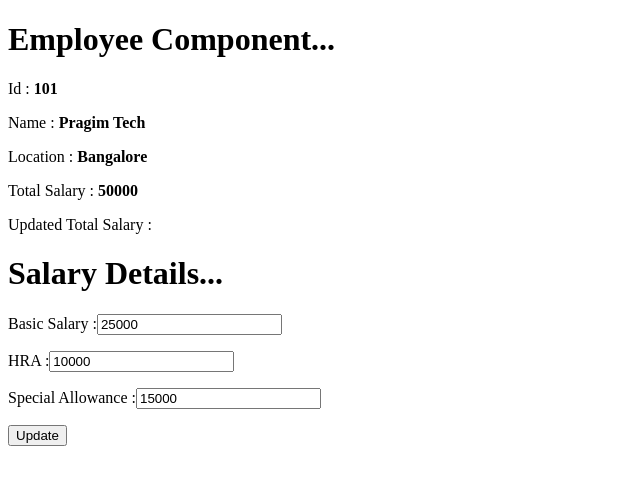
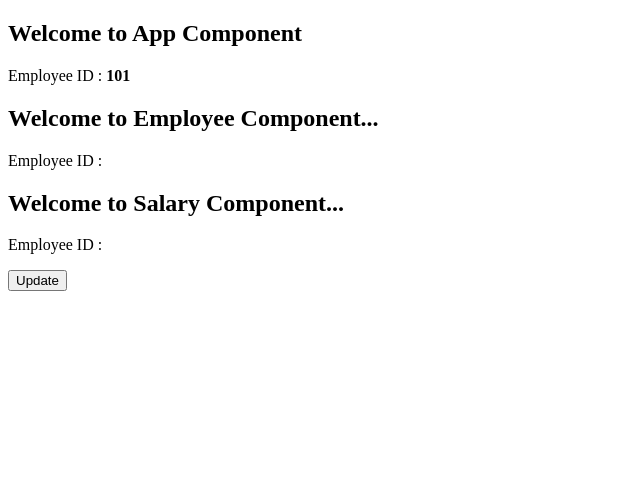
Before and after one commit to Ullvang/ReactTutorial, a React (Create React App) app: page / in a window 1280 px wide. Shown: the top 484 px of the page, without its empty margins (0-640 px from the left). Built offline with nearby package versions, Linux system fonts and the light colour scheme.

Commit message:
using context

```diff
--- a/src/index.js
+++ b/src/index.js
@@ -1,114 +1,76 @@
 import React from "react";
 import ReactDOM from "react-dom";
 
-class Employee extends React.Component {
+const employeeContext = React.createContext();
+
+class App extends React.Component {
   constructor(props) {
     super(props);
     this.state = {
-      updatedSalary: null
+      Id: 101,
+      Name: "Pragim Tech",
+      Location: "Bangalore",
+      Salary: 15000
     };
   }
 
-  getUpdateSalary = salary => {
-    this.setState({ updatedSalary: salary });
+  changeEmployeeData = () => {
+    this.setState({ Id: 102 });
   };
+
   render() {
     return (
       <div>
-        <h1>Employee Component...</h1>
+        <h2>Welcome to App Component</h2>
         <p>
           <label>
-            Id : <b>{this.props.Id}</b>
+            Employee ID : <b>{this.state.Id}</b>
           </label>
         </p>
+        <employeeContext.Provider value={this.state}>
+          <Employee></Employee>
+        </employeeContext.Provider>
+        <p>
+          <button onClick={this.changeEmployeeData}>Update</button>
+        </p>
+      </div>
+    );
+  }
+}
+
+class Employee extends React.Component {
+  static context = employeeContext;
+  render() {
+    return (
+      <div>
+        <h2>Welcome to Employee Component...</h2>
         <p>
           <label>
-            Name : <b>{this.props.Name}</b>
+            Employee ID : <b>{this.context.Id}</b>
           </label>
         </p>
-        <p>
-          <label>
-            Location : <b>{this.props.Location}</b>
-          </label>
-        </p>
-        <p>
-          <label>
-            Total Salary : <b>{this.props.Salary}</b>
-          </label>
-        </p>
-        <p>
-          <label>
-            Updated Total Salary : <b>{this.state.updatedSalary}</b>
-          </label>
-        </p>
-        <Salary
-          BasicSalary={this.props.BasicSalary}
-          HRA={this.props.HRA}
-          SpecialAllowance={this.props.SpecialAllowance}
-          onSalaryChanged={this.getUpdateSalary}
-        ></Salary>
+        <Salary></Salary>
       </div>
     );
   }
 }
 
 class Salary extends React.Component {
-  constructor(props) {
-    super(props);
-    this.state = {
-      basic: this.props.BasicSalary,
-      hra: this.props.HRA,
-      sa: this.props.SpecialAllowance
-    };
-  }
-
-  updateSalary = () => {
-    let salary = parseInt(this.refs.basic.value) + parseInt(this.refs.sa.value);
-    this.props.onSalaryChanged(salary);
-  };
-
+  static context = employeeContext;
   render() {
     return (
       <div>
-        <h1>Salary Details...</h1>
+        <h2>Welcome to Salary Component...</h2>
         <p>
           <label>
-            Basic Salary :
-            <input
-              type="text"
-              ref="basic"
-              defaultValue={this.state.basic}
-            ></input>
+            Employee ID : <b>{this.context.Id}</b>
           </label>
         </p>
-        <p>
-          <label>
-            HRA :
-            <input type="text" ref="hra" defaultValue={this.state.hra}></input>
-          </label>
-        </p>
-        <p>
-          <label>
-            Special Allowance :
-            <input type="text" ref="sa" defaultValue={this.state.sa}></input>
-          </label>
-        </p>
-        <button onClick={this.updateSalary}>Update</button>
       </div>
     );
   }
 }
 
-const element = (
-  <Employee
-    Id="101"
-    Name="Pragim Tech"
-    Location="Bangalore"
-    Salary="50000"
-    BasicSalary="25000"
-    HRA="10000"
-    SpecialAllowance="15000"
-  ></Employee>
-);
+const element = <App></App>;
 
 ReactDOM.render(element, document.getElementById("root"));
```
